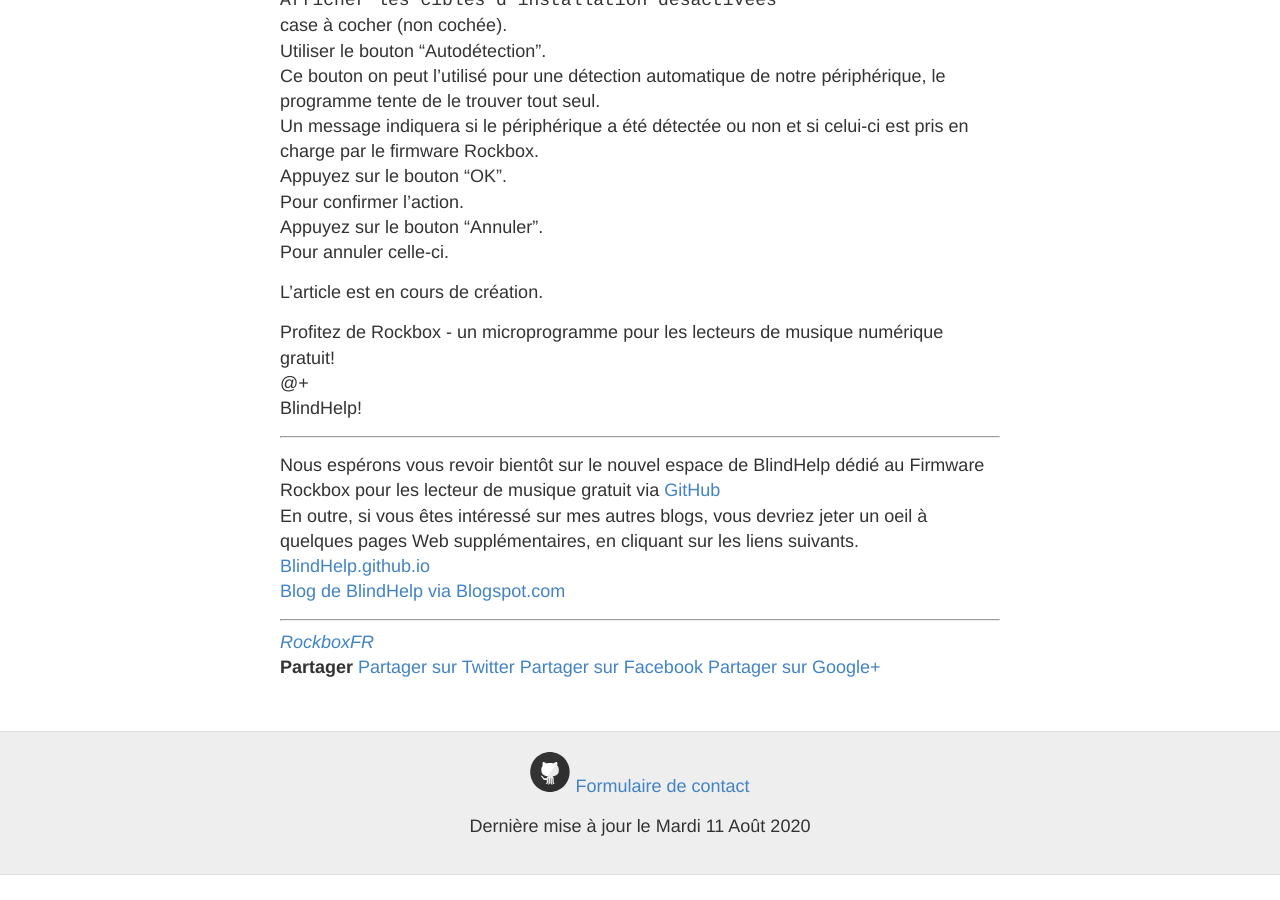
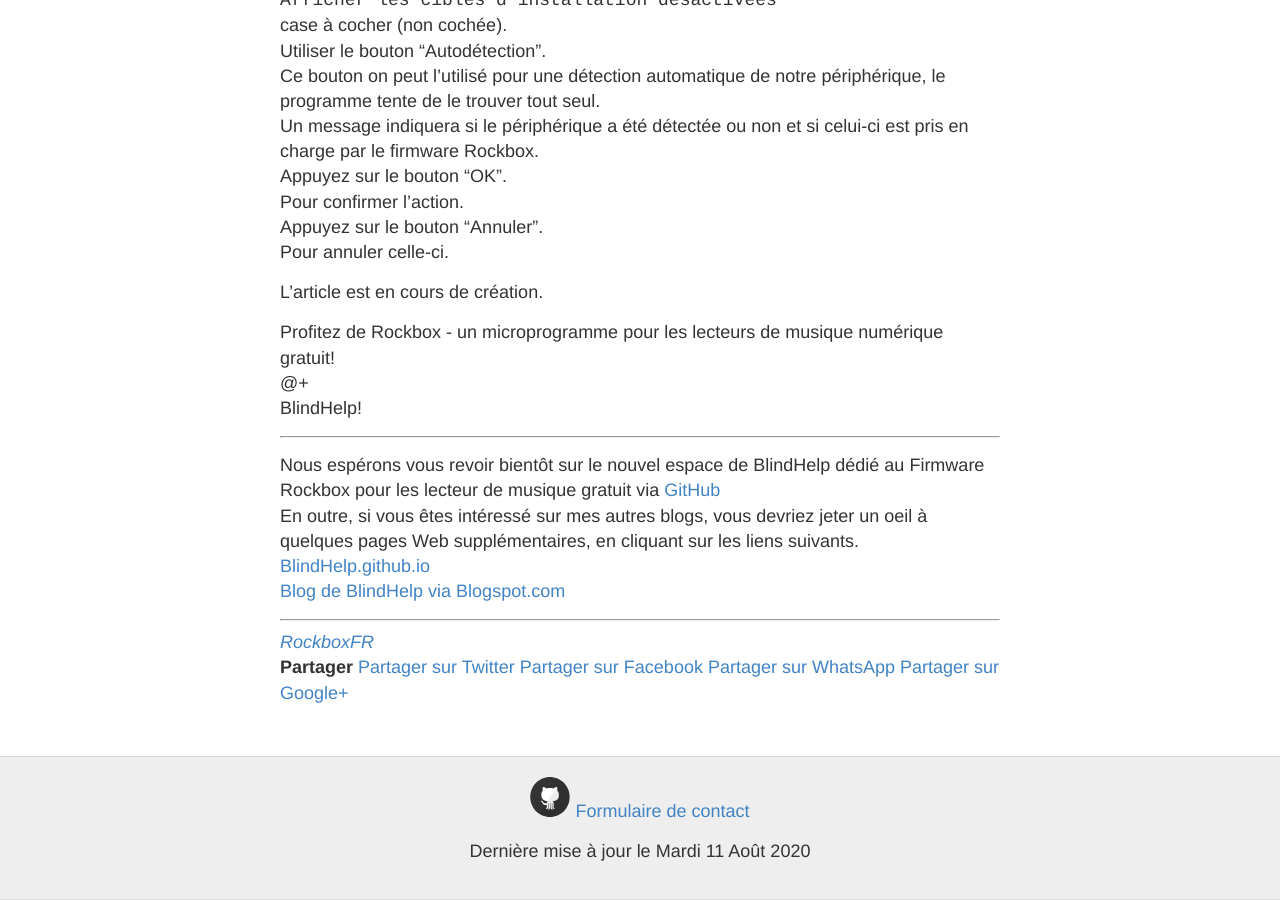
Before and after one commit to BlindHelp/rockboxfr, a Jekyll site: the page built from _posts/2020-08-11-Rockbox.md, in a window 1280 px wide and 900 px high, scrolled down 5002 px. Built offline with Jekyll 4.4.1, drawn with Linux system fonts in a browser that asks for light colours; comment, search, counter and statistics services are not loaded; before the commit the page ends 5877 px from its top, so only the background shows below that.

Commit message:
Add more share buttons

```diff
--- a/_includes/share.html
+++ b/_includes/share.html
@@ -2,5 +2,7 @@
 <strong aria-hidden="true">Partager</strong>
         <a href="https://twitter.com/intent/tweet?text={{ page.title }}&url={{ site.url }}{{ page.url }}&via={{ site.twitter_username }}&related={{ site.twitter_username }}" rel="nofollow" target="_blank">Partager sur Twitter</a>
     <a href="https://facebook.com/sharer.php?u={{ site.url }}{{ page.url }}" rel="nofollow" target="_blank">Partager sur Facebook</a>
+	<a href="whatsapp://send?text=site.url }}{{ page.url }}" rel="nofollow" target="_blank">Partager sur WhatsApp</a>
     <a href="https://plus.google.com/share?url={{ site.url }}{{ page.url }}" rel="nofollow" target="_blank">Partager sur Google+</a>
+	    <a class="a2a_button_linkedin_share" data-url={{ site.url }}{{ page.url }} rel="nofollow" target="_blank"></a>
 </div>
```
